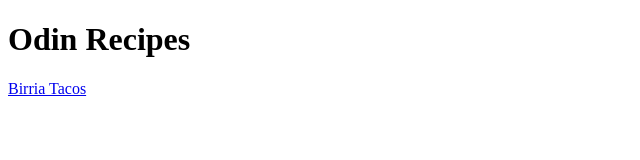
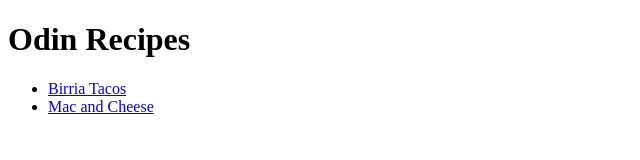
Before and after one commit to JosanJemas/odin-recipes, a plain HTML site: page index.html in a window 1280 px wide. Shown: the whole page, without its empty margins (0-640 px from the left). Drawn offline with Linux system fonts and the light colour scheme.

Commit message:
Added new mac-and-cheese.html file and added a link to it on index.html. Added boilerplate with heading and image to mac-and-cheese.html.

```diff
--- a/index.html
+++ b/index.html
@@ -8,6 +8,9 @@
 <body>
     <h1>Odin Recipes</h1>
 
-    <a href="recipes/Birria-Tacos.html">Birria Tacos</a>
+    <ul>
+        <li><a href="recipes/Birria-Tacos.html">Birria Tacos</a></li>
+        <li><a href="recipes/mac-and-cheese.html">Mac and Cheese</a></li>
+    </ul>
 </body>
 </html>
```
Also changed, not shown: recipes/Birria-Tacos.html (+1 -1 lines), recipes/mac-and-cheese.html (added, +13 -0 lines), images/mac-and-cheese.jpg (added).
